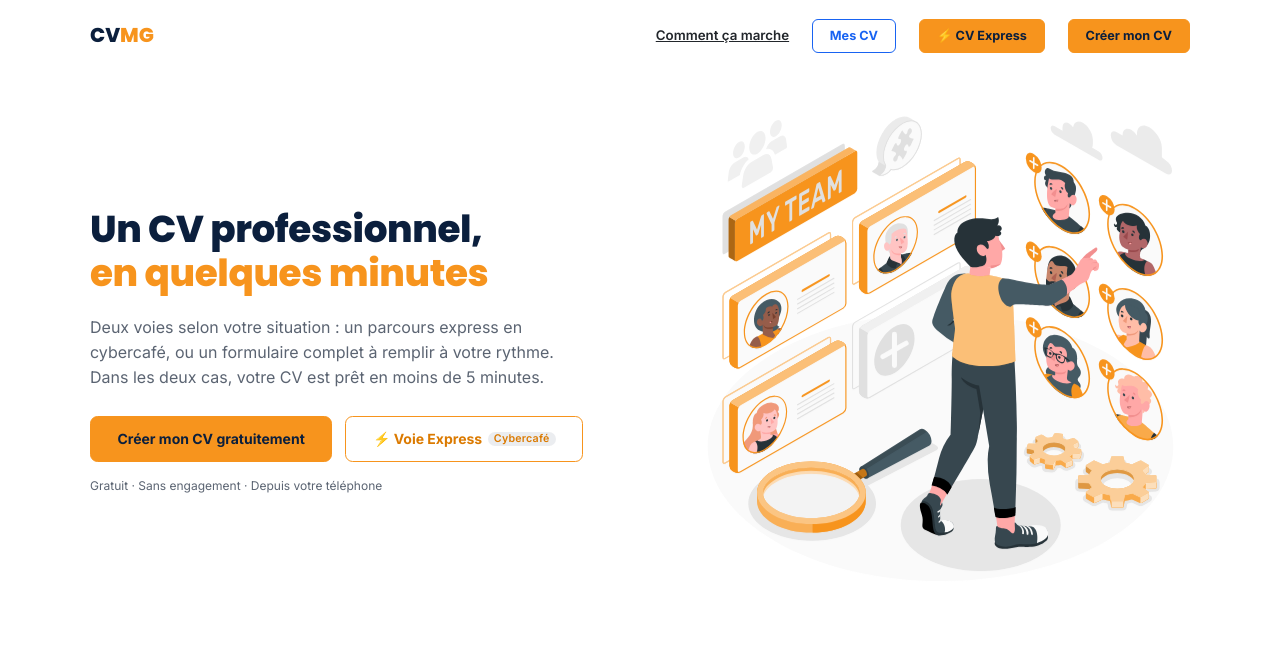
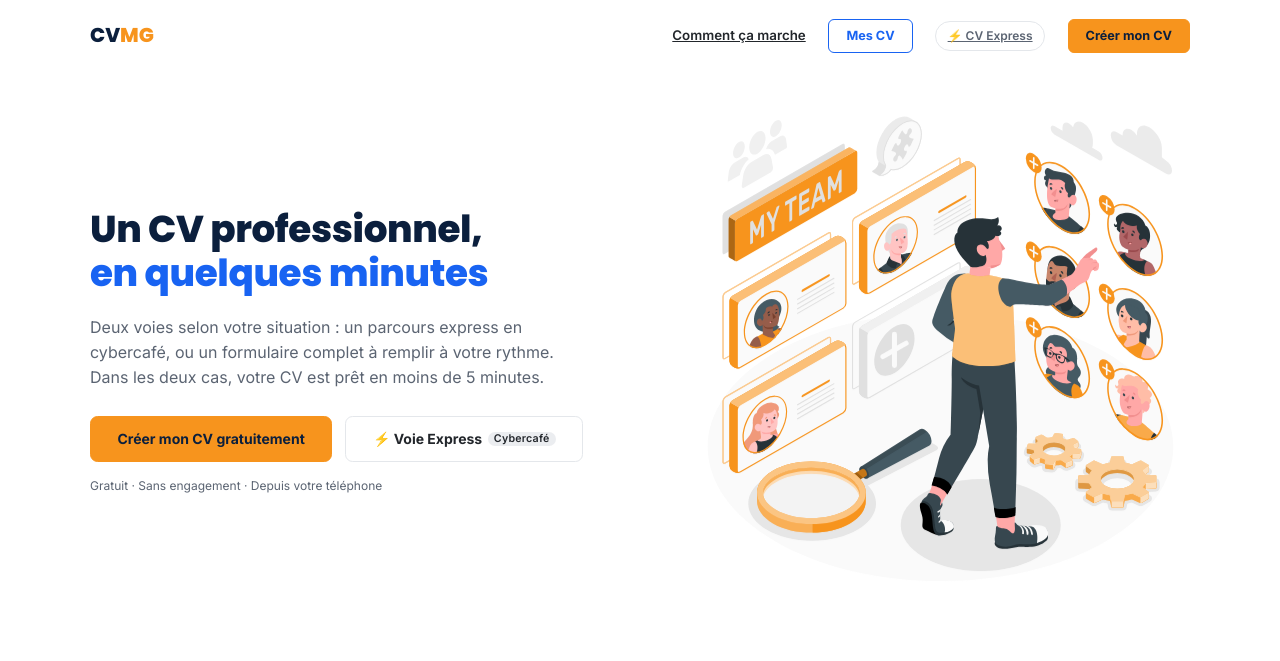
Before and after one commit to jonastinodev/cvmg, a PHP site: page /ocr-cin/accueil.php in a window 1280 px wide. Shown: the top 661 px of the page. Run offline with PHP 8.4, Linux system fonts and the light colour scheme; the visitor is signed in with stand-in values (Sample User, id 1).

Commit message:
Rééquilibre navbar et hero d'accueil.php : l'orange était partout
Constat direct sur la page rendue (pas juste la relecture du code) :
titre accentué en orange, bouton principal orange, bouton secondaire en
contour orange, badge, ET deux boutons pleins orange côte à côte dans
la nav (CV Express + Créer mon CV). L'accent avait pris toute la place
et ne signalait plus rien de particulier.

- accroche du h1 : orange -> bleu (l'orange reste réservé au bouton
  d'action, un seul accent fort par écran)
- bouton secondaire du hero (Voie Express) : contour orange -> contour
  neutre gris ; l'orange ne reste que sur LE bouton principal
- lien opérateur de la nav (CV Express) : bouton plein -> badge discret
  à bordure fine, pour ne plus concurrencer "Créer mon CV"

Vérifié en conditions réelles : getComputedStyle() sur la page sans
session (couleurs hero/h1), et un rendu PHP avec session opérateur
simulée pour confirmer le badge nav (invisible sans connexion, donc
non testable autrement dans le navigateur local).

Co-Authored-By: Claude Opus 5 <noreply@anthropic.com>

```diff
--- a/accueil.php
+++ b/accueil.php
@@ -78,8 +78,21 @@ $estOperateur = !empty($_SESSION['est_operateur']);
      visiteurs ne sont pas opérateurs et ne peuvent pas l'utiliser sans
      compte dédié — le CTA plein doit rester le CV complet, accessible
      à tout le monde sans condition. */
-  .btn-express-hero { background: none; color: var(--orange-fonce); border-color: var(--orange); }
-  .btn-express-hero:hover { background: #FFF3E2; }
+  /* Contour neutre, pas orange : l'orange ne doit apparaître qu'une seule
+     fois dans le hero (le bouton principal), sinon il cesse d'être un
+     accent et devient juste "la couleur de la page". */
+  .btn-express-hero { background: none; color: var(--texte); border-color: #E4E7EB; }
+  .btn-express-hero:hover { background: var(--gris-fond); border-color: #CBD2DC; }
+
+  /* Lien discret pour l'opérateur dans la nav : un badge, pas un second
+     bouton plein qui concurrencerait "Créer mon CV". */
+  .nav-tag-express {
+    display: inline-flex; align-items: center; gap: 1.2mm;
+    font-size: 9pt; font-weight: 600; color: var(--gris-texte);
+    border: 1px solid #E4E7EB; border-radius: 20px; padding: 1.3mm 3mm;
+    transition: border-color .15s, color .15s;
+  }
+  .nav-tag-express:hover { border-color: var(--bleu); color: var(--bleu); }
   .btn-badge { font-size: 8pt; font-weight: 600; background: rgba(11,31,61,.08);
     padding: 1px 6px; border-radius: 10px; letter-spacing: .02em; }
 
@@ -102,7 +115,10 @@ $estOperateur = !empty($_SESSION['est_operateur']);
      inchangé), mais se réduit en dessous au lieu de rester figé et de forcer
      des coupures de mots sur mobile. */
   .hero h1 { font-size: clamp(24px, 7vw, 28pt); font-weight: 800; letter-spacing: -.3pt; }
-  .hero h1 .accent { color: var(--orange); }
+  /* Bleu, pas orange : l'orange est déjà pris par le bouton principal
+     juste en dessous, deux touches de la même couleur dans le même
+     écran ne se renforcent pas, elles diluent l'accent. */
+  .hero h1 .accent { color: var(--bleu); }
   .hero p.lead { font-size: 12pt; color: var(--gris-texte); margin: 5mm 0 7mm; max-width: 46ch; }
   /* .btn est en white-space:nowrap : les deux boutons du héro totalisent ~480px
      incompressibles. Sans flex-wrap ils débordaient de l'écran sous 530px de
@@ -252,7 +268,7 @@ $estOperateur = !empty($_SESSION['est_operateur']);
         <a href="connexion.php" class="btn btn-sm btn-outline">Se connecter</a>
       <?php endif; ?>
       <?php if ($estOperateur): ?>
-        <a href="express-cv.php" class="btn btn-sm btn-express">⚡ CV Express</a>
+        <a href="express-cv.php" class="nav-tag-express">⚡ CV Express</a>
       <?php endif; ?>
       <a href="creer-cv.php" class="btn btn-sm btn-orange">Créer mon CV</a>
     </div>
```
